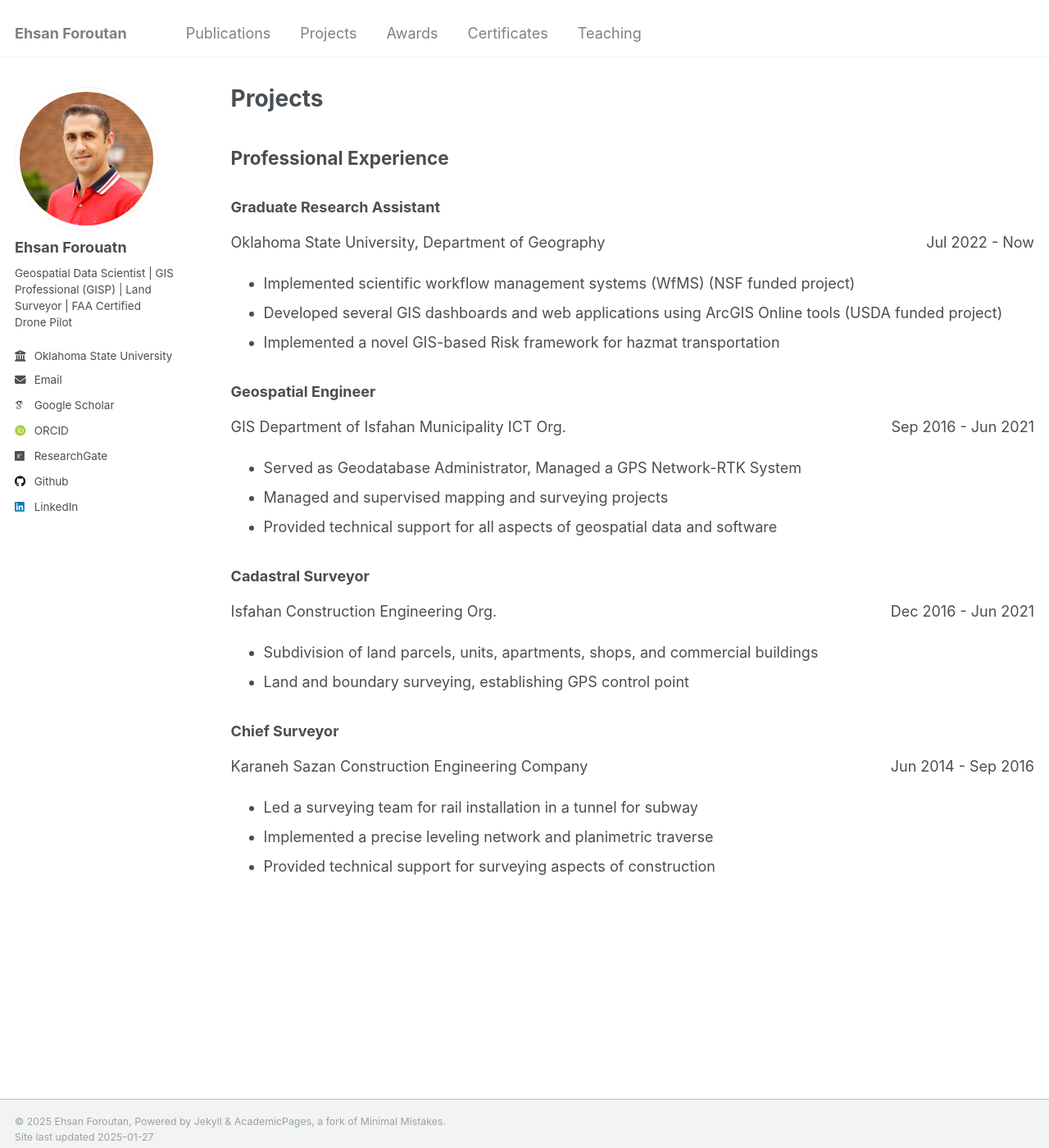
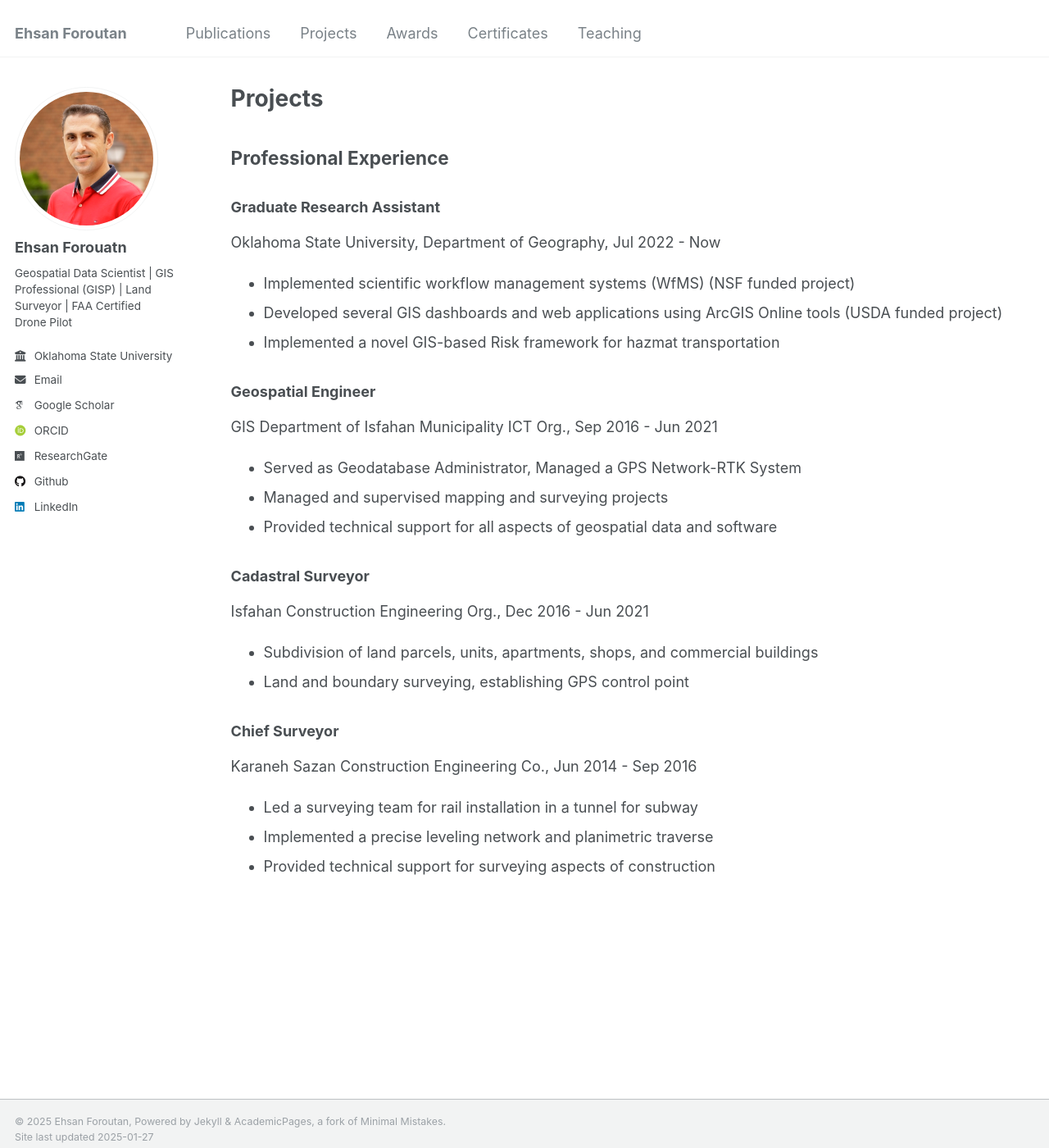
Before and after one commit to eforoutan/eforoutan.github.io, a Jekyll site: the page built from _pages/projects.html, in a window 1280 px wide and 1400 px high. Shown: the whole window at 82% size. Built offline with Jekyll 4.4.1, drawn with Linux system fonts in a browser that asks for light colours; some web fonts are replaced.

Commit message:
Update projects.html

```diff
--- a/_pages/projects.html
+++ b/_pages/projects.html
@@ -10,7 +10,7 @@ author_profile: true
 <h2>Professional Experience</h2>
 
 <h3>Graduate Research Assistant</h3>
-<p>Oklahoma State University, Department of Geography <span style="float:right;">Jul 2022 - Now</span></p>
+<p>Oklahoma State University, Department of Geography, Jul 2022 - Now</p>
 <ul>
   <li>Implemented scientific workflow management systems (WfMS) (NSF funded project)</li>
   <li>Developed several GIS dashboards and web applications using ArcGIS Online tools (USDA funded project)</li>
@@ -18,7 +18,7 @@ author_profile: true
 </ul>
 
 <h3>Geospatial Engineer</h3>
-<p>GIS Department of Isfahan Municipality ICT Org. <span style="float:right;">Sep 2016 - Jun 2021</span></p>
+<p>GIS Department of Isfahan Municipality ICT Org., Sep 2016 - Jun 2021</p>
 <ul>
   <li>Served as Geodatabase Administrator, Managed a GPS Network-RTK System</li>
   <li>Managed and supervised mapping and surveying projects</li>
@@ -26,14 +26,14 @@ author_profile: true
 </ul>
 
 <h3>Cadastral Surveyor</h3>
-<p>Isfahan Construction Engineering Org. <span style="float:right;">Dec 2016 - Jun 2021</span></p>
+<p>Isfahan Construction Engineering Org., Dec 2016 - Jun 2021 </p>
 <ul>
   <li>Subdivision of land parcels, units, apartments, shops, and commercial buildings</li>
   <li>Land and boundary surveying, establishing GPS control point</li>
 </ul>
 
 <h3>Chief Surveyor</h3>
-<p>Karaneh Sazan Construction Engineering Company <span style="float:right;">Jun 2014 - Sep 2016</span></p>
+<p>Karaneh Sazan Construction Engineering Co., Jun 2014 - Sep 2016 </p>
 <ul>
   <li>Led a surveying team for rail installation in a tunnel for subway</li>
   <li>Implemented a precise leveling network and planimetric traverse</li>
```
